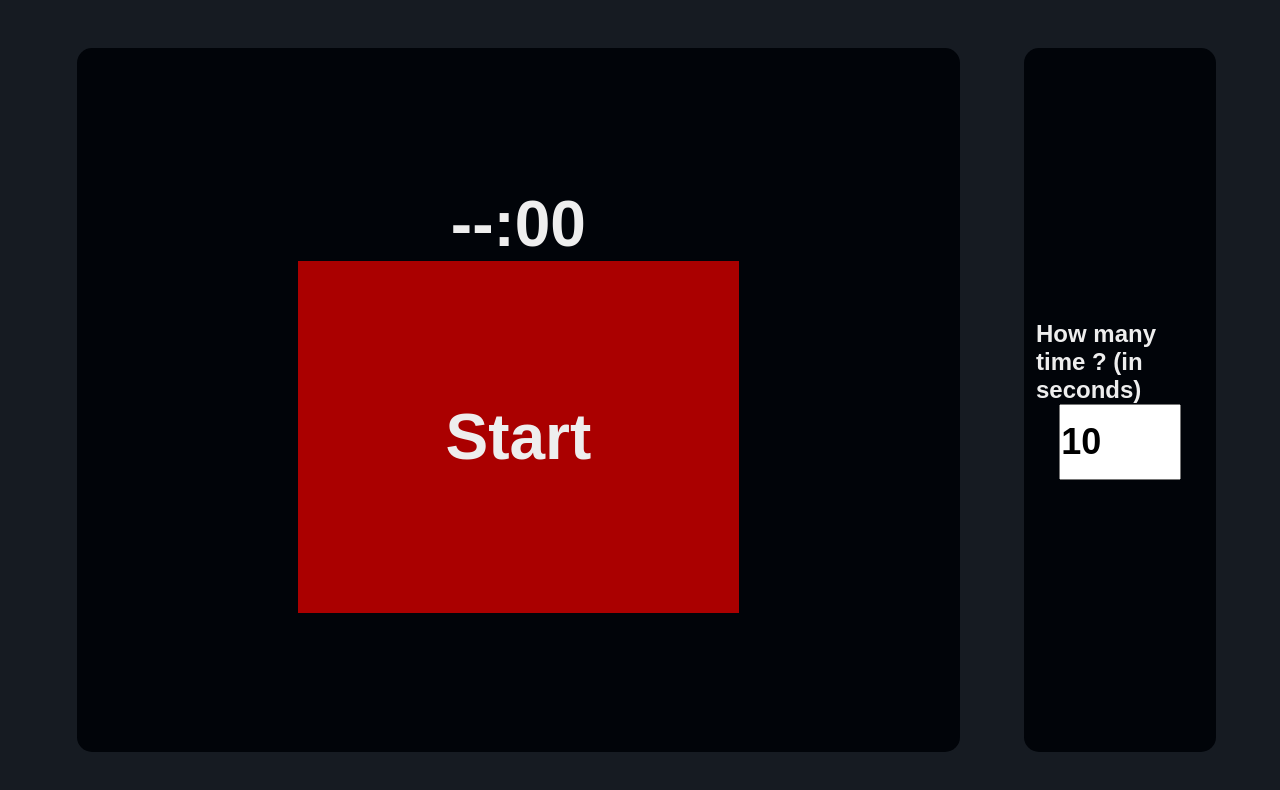
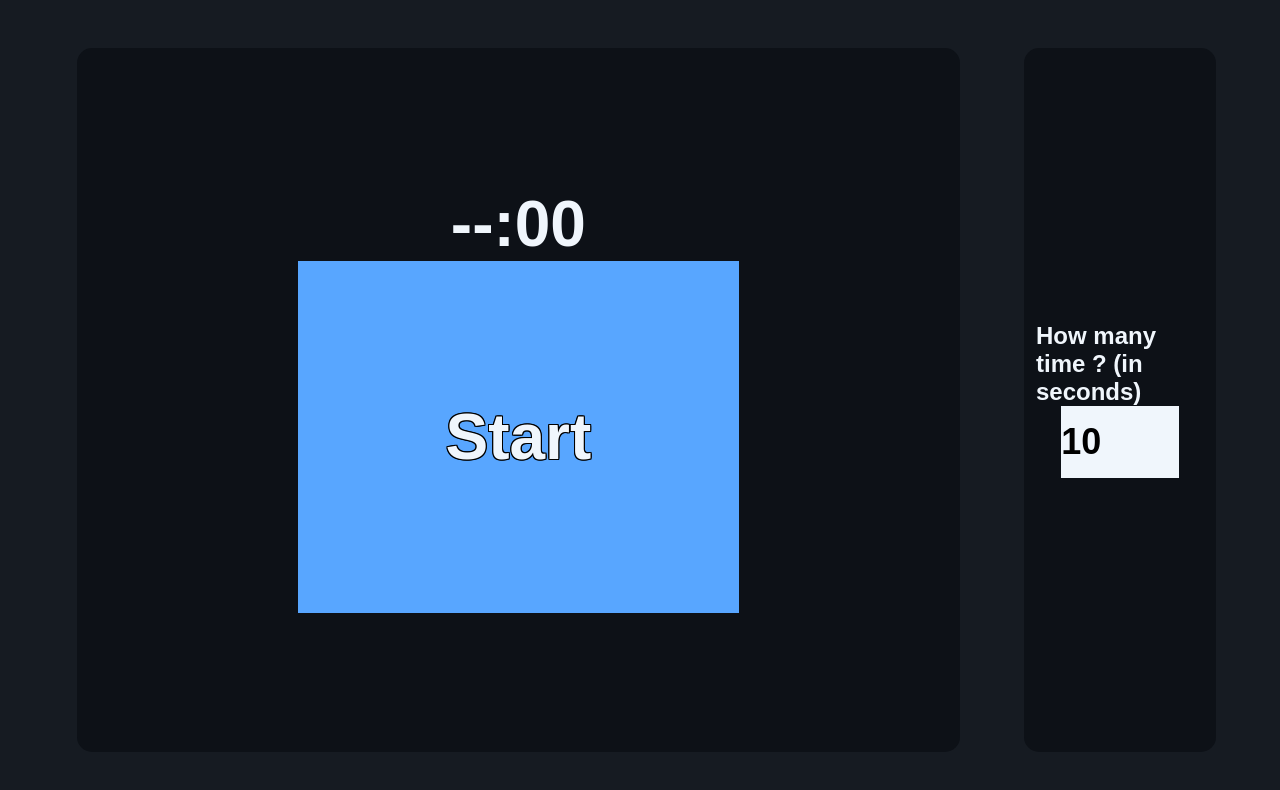
Before and after one commit to dbrchrd/CPS_JS, a plain HTML site: page index.html in a window 1280 px wide. Drawn offline with Linux system fonts and the light colour scheme.

```diff
--- a/style.css
+++ b/style.css
@@ -4,13 +4,13 @@
   user-select: none;
   font-family: sans-serif;
   font-weight: bold;
-  color: #EEE;
+  color: #F0F6FC;
 }
 body {
   background: #161B22;
 }
 #main {
-  background: #010409;
+  background: #0D1117;
   position: absolute;
   top: 6%;
   bottom: 6%;
@@ -24,7 +24,8 @@
   font-size: 4em;
 }
 .btn {
-  background: #AA0000;
+  background: #58A6FF;
+  text-shadow: 1px 0 0 #000, -1px 0 0 #000, 0 1px 0 #000, 0 -1px 0 #000, 1px 1px #000, -1px -1px 0 #000, 1px -1px 0 #000, -1px 1px 0 #000;
   position: relative;
   width: 50%;
   height: 50%;
@@ -62,7 +63,7 @@
   font-size: .666em;
 }
 .aside {
-  background: #010409;
+  background: #0D1117;
   position: absolute;
   top: 6%;
   bottom: 6%;
@@ -81,6 +82,8 @@
   font-size: 1.5em;
 }
 #timer-input {
+  background: #F0F6FC;
+  border: none;
   color: #000;
   width: 70%;
   height: 2em;
```
